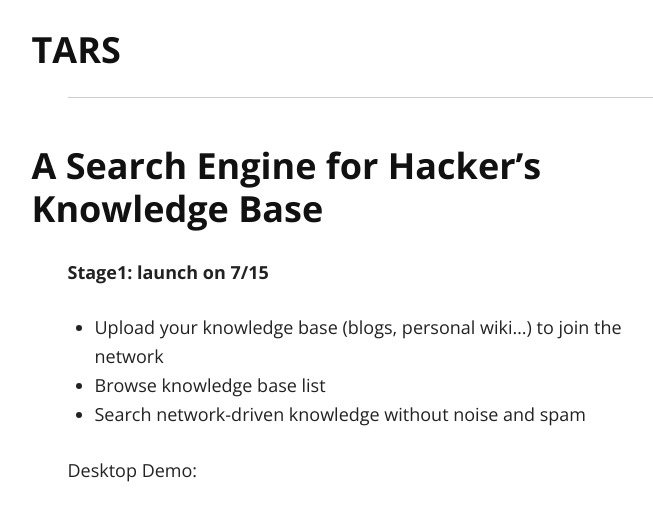
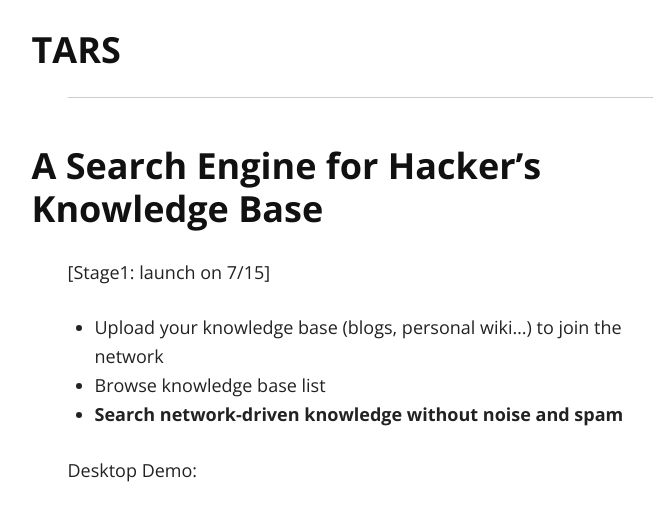
Before and after one commit to tarsmachine/tarsmachine.github.io, a Jekyll site: the page built from index.md, in a window 1280 px wide and 1400 px high, scrolled down 307 px, cut to the strip 0-520 px from the top of the window. Shown: the whole strip, without its empty margins (260-913 px from the left). Built offline with Jekyll 4.4.1, drawn with Linux system fonts in a browser that asks for light colours; nearby versions of some CDN libraries; some of the changed text lies outside the part shown.

Commit message:
Update Words

```diff
--- a/index.md
+++ b/index.md
@@ -11,11 +11,11 @@ layout: default
 
 ### A Search Engine for Hacker's Knowledge Base
 
-**Stage1: launch on 7/15**
+[Stage1: launch on 7/15]
 
 - Upload your knowledge base (blogs, personal wiki...) to join the network
 - Browse knowledge base list
-- Search network-driven knowledge without noise and spam
+- **Search network-driven knowledge without noise and spam**
 
 
 Desktop Demo:
@@ -30,7 +30,7 @@ Desktop Demo:
 
 ### A Git-powered Knowledge Base Network
 
-**Stage2: launch on 8/15**
+[Stage2: launch on 8/15]
 
 To solve the scattered knowledge graph problem in the current web, we need the good knolwedge input system (the search engine) and a well-structured network (interactions).
 
@@ -57,7 +57,7 @@ The core interaction on TARS is to **iterate Knowledge branching with other hack
 
 ### The Operating System for Human Knowldege
 
-**Vision In 5 Years:**
+Vision In 5 Years:
 
 We decentralize our knowledge and intelligence to a network with a customizable personal knowledge AI, so we can digest and iterate knowledge faster, deeper.
 
```
